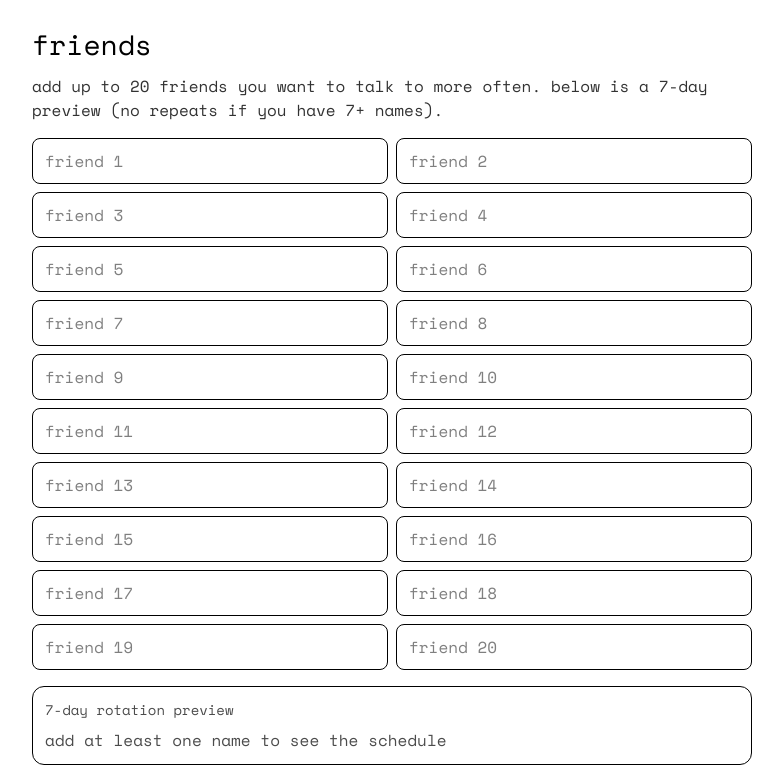
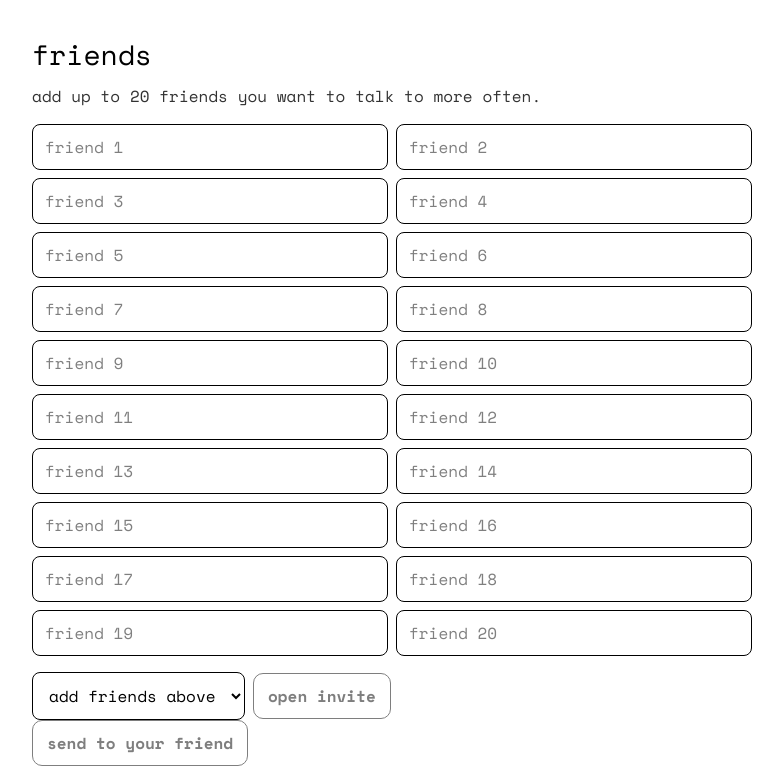
Before and after one commit to shaune-marx/nextjs-boilerplate, a Next.js app: page /friends in a window 1280 px wide. Shown: the top 779 px of the page, without its empty margins (248-1031 px from the left). Built offline with nearby package versions, Linux system fonts and the light colour scheme.

Commit message:
Update page.tsx

```diff
--- a/app/friends/page.tsx
+++ b/app/friends/page.tsx
@@ -1,6 +1,6 @@
 "use client";
 
-import { useMemo, useState, useEffect } from "react";
+import { useState, useEffect } from "react";
 
 function shuffleStable<T>(arr: T[], seed = 42) {
   // deterministic shuffle
@@ -87,22 +87,12 @@ useEffect(() => {
 };
 
 
-
-  // simple 7-day rotation preview, no repeats if >= 7 names
-  const schedule = useMemo(() => {
-    if (filled.length === 0) return [];
-    const order = shuffleStable(filled, 123);
-    const days = 7;
-    const picks = Array.from({ length: days }, (_, i) => order[i % order.length]);
-    return picks;
-  }, [filled]);
-
   return (
     <main style={{ minHeight: "100vh", display: "grid", placeItems: "center", padding: 24 }}>
       <div style={{ width: "100%", maxWidth: 720, textTransform: "lowercase" }}>
         <h1 style={{ fontSize: 28, marginBottom: 8 }}>friends</h1>
         <p style={{ opacity: 0.8, marginBottom: 16 }}>
-          add up to 20 friends you want to talk to more often. below is a 7-day preview (no repeats if you have 7+ names).
+          add up to 20 friends you want to talk to more often.
         </p>
 
         <form
@@ -124,20 +114,7 @@ useEffect(() => {
           ))}
         </form>
 
-        <div style={{ border: "1px solid #000", borderRadius: 12, padding: 12 }}>
-          <div style={{ fontSize: 14, opacity: 0.7, marginBottom: 8 }}>7-day rotation preview</div>
-          {schedule.length === 0 ? (
-            <div style={{ opacity: 0.7 }}>add at least one name to see the schedule</div>
-          ) : (
-            <ol style={{ paddingLeft: 18, margin: 0 }}>
-              {schedule.map((n, idx) => (
-                <li key={idx} style={{ margin: "6px 0" }}>
-                  day {idx + 1}: {n}
-                </li>
-              ))}
-            </ol>
-          )}
-        </div>
+
 
 <div style={{ marginTop: 16, display: "flex", gap: 8, alignItems: "center", flexWrap: "wrap" }}>
   <select
```
